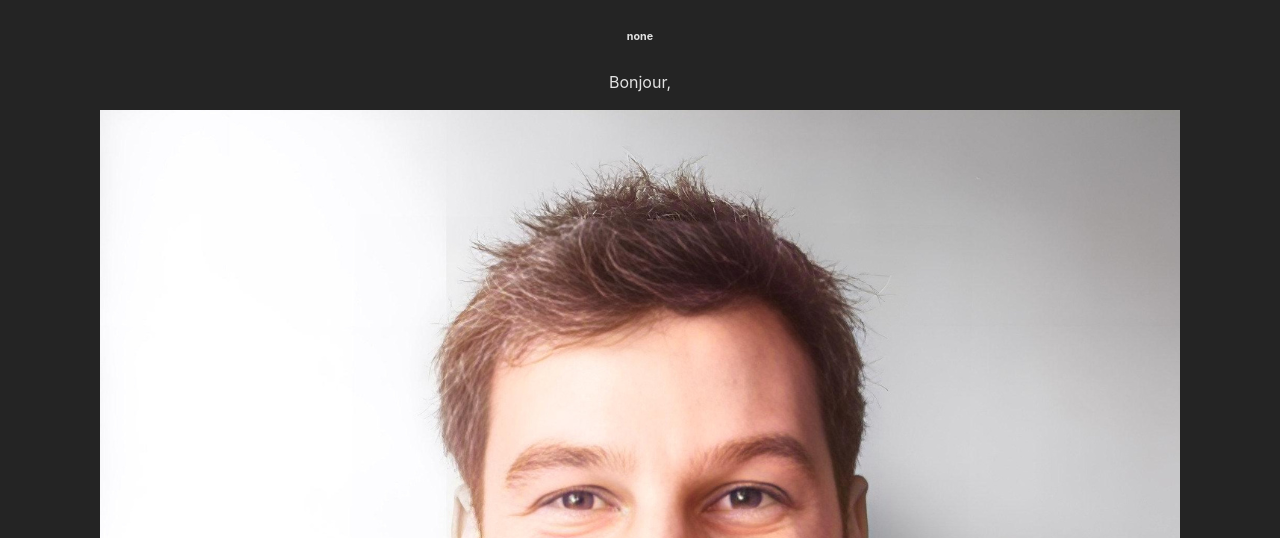
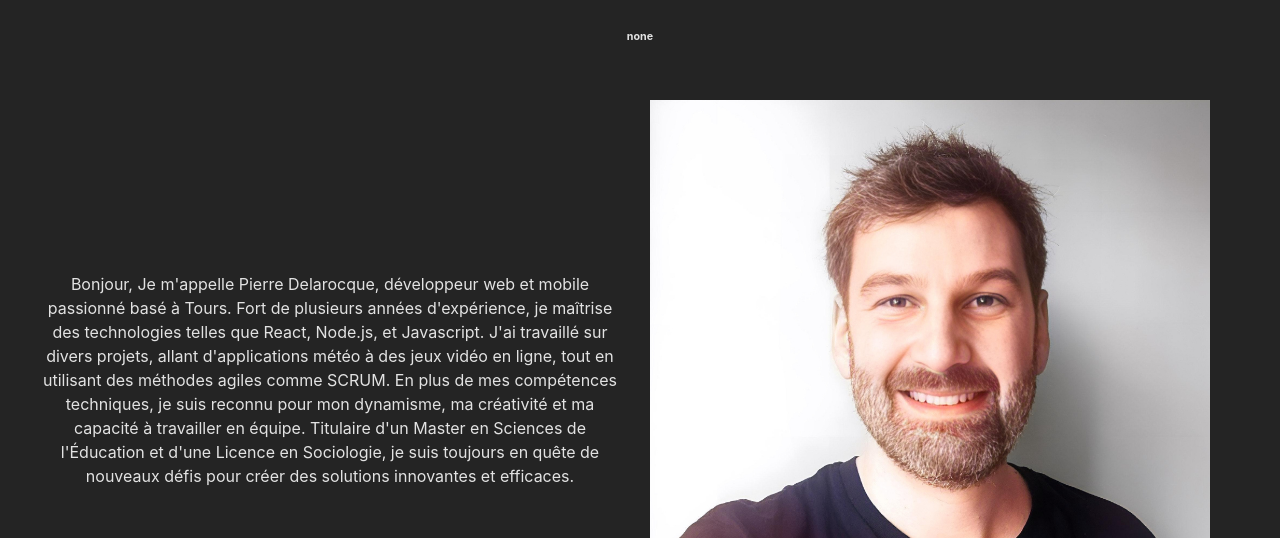
Before and after one commit to PierreDelarocque/Portfolio, a React (Vite) app: page / in a window 1280 px wide. Shown: the part 262-800 px from the top of the page. Built offline with nearby package versions, Linux system fonts and the light colour scheme.

Commit message:
modif accueil

```diff
--- a/src/pages/Accueil.jsx
+++ b/src/pages/Accueil.jsx
@@ -3,10 +3,22 @@ import Profil from "../image/pierre.png";
 function Acceuil() {
   return (
     <>
-      <div>
-        <p>Bonjour, </p>
+      <div className="accueil-container">
+        <p>
+          Bonjour, Je m'appelle Pierre Delarocque, développeur web et mobile
+          passionné basé à Tours. Fort de plusieurs années d'expérience, je
+          maîtrise des technologies telles que React, Node.js, et Javascript.
+          J'ai travaillé sur divers projets, allant d'applications météo à des
+          jeux vidéo en ligne, tout en utilisant des méthodes agiles comme
+          SCRUM. En plus de mes compétences techniques, je suis reconnu pour mon
+          dynamisme, ma créativité et ma capacité à travailler en équipe.
+          Titulaire d'un Master en Sciences de l'Éducation et d'une Licence en
+          Sociologie, je suis toujours en quête de nouveaux défis pour créer des
+          solutions innovantes et efficaces.{" "}
+        </p>
+
+        <img className="photo-container" src={Profil} alt="" />
       </div>
-      <img src={Profil} alt="" />
     </>
   );
 }
--- a/src/styles/Accueil.scss
+++ b/src/styles/Accueil.scss
@@ -0,0 +1,17 @@
+.photo-container {
+  width: 35rem;
+  height: auto;
+  position: relative;
+  display: flex;
+  flex-direction: column;
+  justify-content: center;
+  align-items: center;
+  padding: 10px;
+  margin: 20px;
+}
+
+.accueil-container {
+  display: flex;
+  justify-content: center;
+  align-items: center;
+}
```
